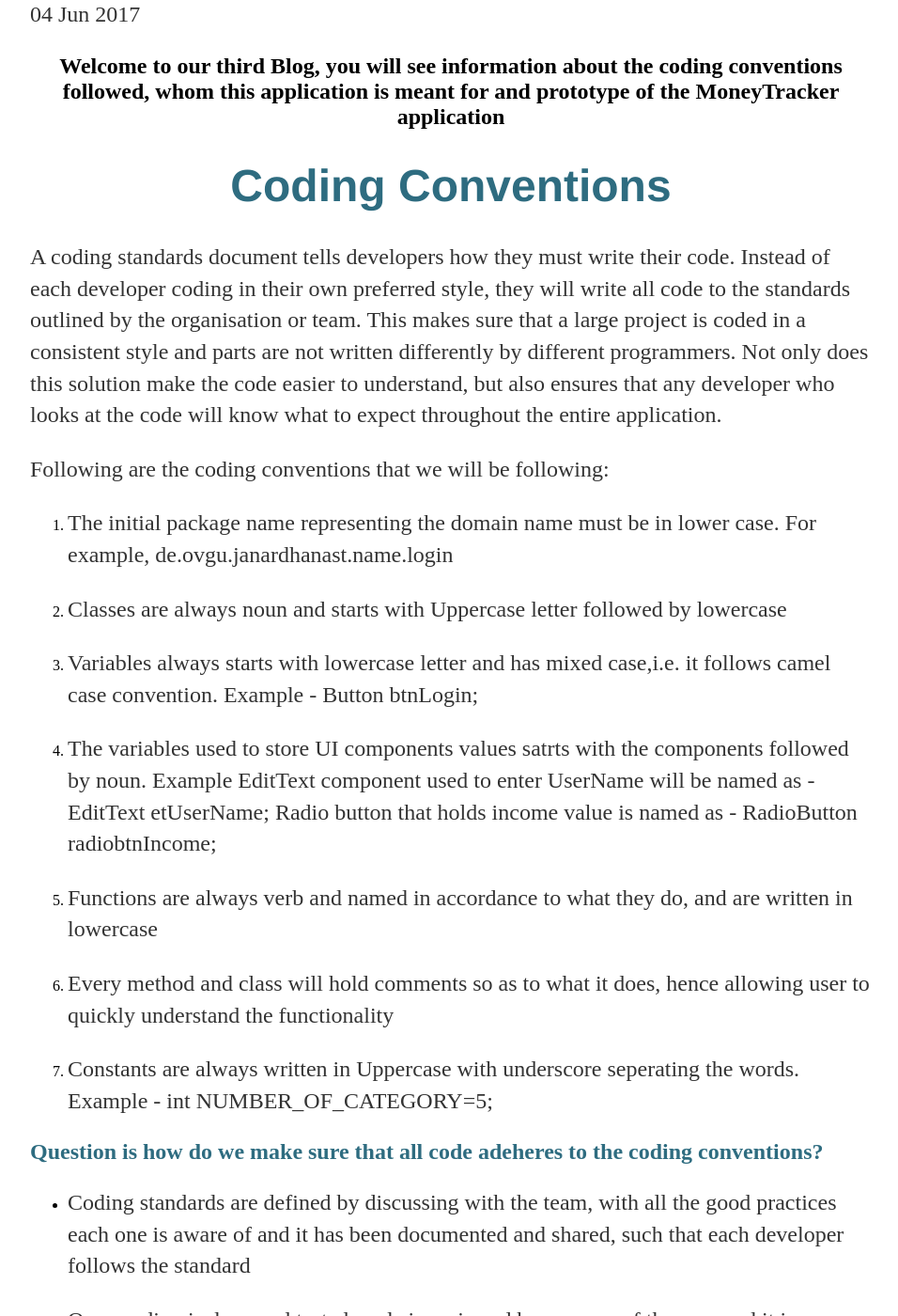
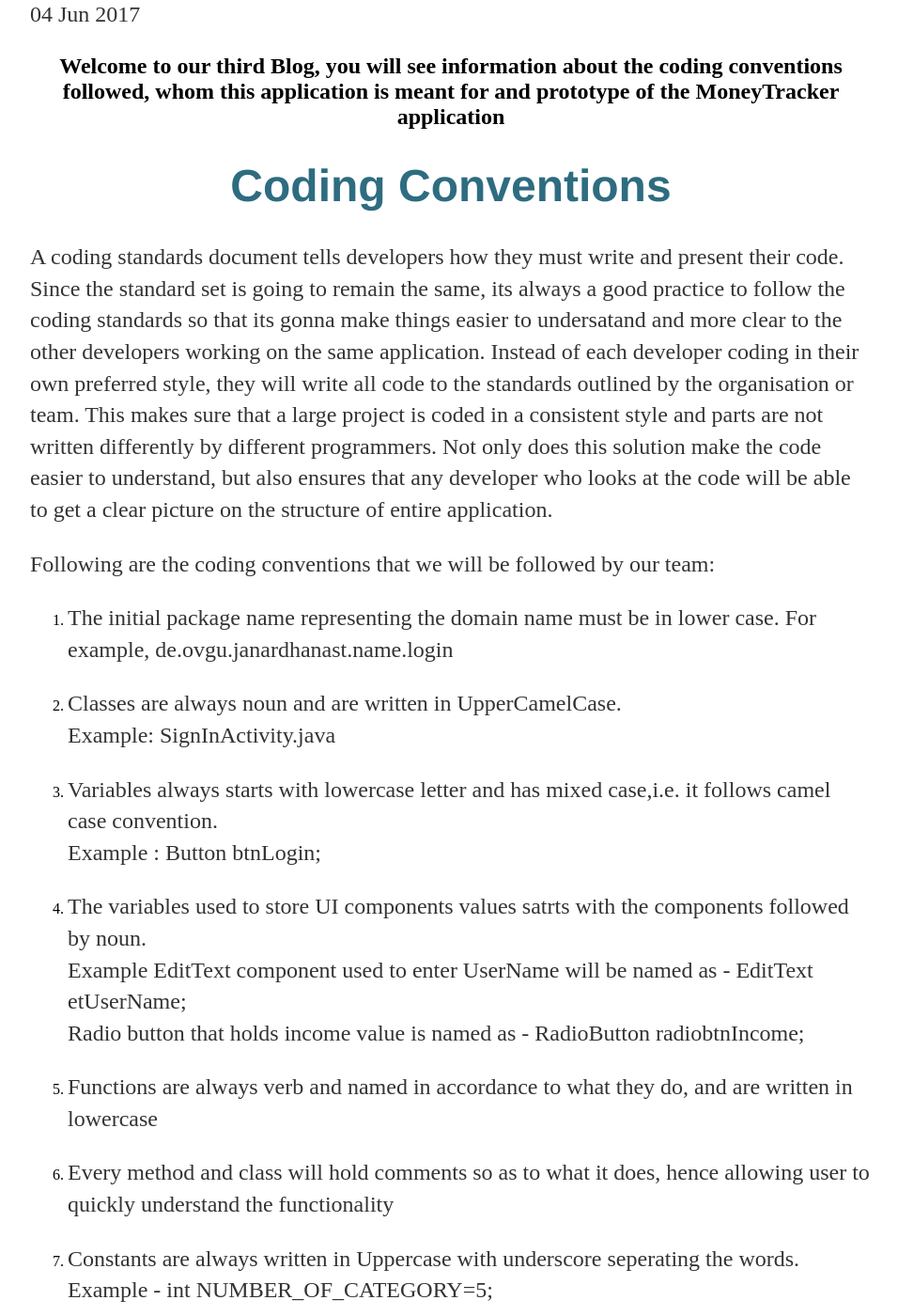
Before and after one commit to vinoth789/Money-tracker, a Jekyll site: the page built from docs/_posts/2017-06-04-ImplementationAndUIDesign.md, in a window 1280 px wide and 1400 px high, scrolled down 198 px. Shown: the whole window at 94% size, without its empty margins (160-1116 px from the left). Built offline with Jekyll 4.4.1, drawn with Linux system fonts in a browser that asks for light colours; our own code applies the rules of GitHub Pages for plain Markdown files; some of the changed text lies outside the part shown.

Commit message:
Create 2017-06-04-ImplementationAndUIDesign.md
test

```diff
--- a/docs/_posts/2017-06-04-ImplementationAndUIDesign.md
+++ b/docs/_posts/2017-06-04-ImplementationAndUIDesign.md
@@ -3,17 +3,17 @@
 
 <div>
 <h1 style="color: #2e6c80; text-align:center;">Coding Conventions</h1>
-<p> A coding standards document tells developers how they must write their code. Instead of each developer coding in their own preferred style, they will write all code to the standards outlined by the organisation or team. This makes sure that a large project is coded in a consistent style and parts are not written differently by different programmers. Not only does this solution make the code easier to understand, but also ensures that any developer who looks at the code will know what to expect throughout the entire application.</p>
-<p>Following are the coding conventions that we will be following: </p>
+<p> A coding standards document tells developers how they must write and present their code. Since the standard set is going to remain the same, its always a good practice to follow the coding standards so that its gonna make things easier to undersatand and more clear to the other developers working on the same application.  Instead of each developer coding in their own preferred style, they will write all code to the standards outlined by the organisation or team. This makes sure that a large project is coded in a consistent style and parts are not written differently by different programmers. Not only does this solution make the code easier to understand, but also ensures that any developer who looks at the code will be able to get a clear picture on the structure of entire application.</p>
+<p>Following are the coding conventions that we will be followed by our team: </p>
 <div>
 <ol>
 <li><p>The initial package name representing the domain name must be in lower case. For example, de.ovgu.janardhanast.name.login</p></li>
-<li><p>Classes are always noun and starts with Uppercase letter followed by lowercase </p></li>
-<li><p>Variables always starts with lowercase letter and has mixed case,i.e. it follows camel case convention. Example - Button btnLogin; </p></li>
-<li><p>The variables used to store UI components values satrts with the components followed by noun. Example EditText component used to enter UserName will be named as - EditText etUserName;  Radio button that holds income value is named as - RadioButton radiobtnIncome;</p></li>
+<li><p>Classes are always noun and are written in UpperCamelCase.<br> Example: SignInActivity.java</p></li>
+<li><p>Variables always starts with lowercase letter and has mixed case,i.e. it follows camel case convention. <br> Example : Button btnLogin; </p></li>
+<li><p>The variables used to store UI components values satrts with the components followed by noun. <br> Example EditText component used to enter UserName will be named as - EditText etUserName; <br> Radio button that holds income value is named as - RadioButton radiobtnIncome;</p></li>
 <li> <p>Functions are always verb and named in accordance to what they do, and are written in lowercase </p></li>
 <li><p>Every method and class will hold comments so as to what it does, hence allowing user to quickly understand the functionality</p></li>
-<li><p>Constants are always written in Uppercase with underscore seperating the words. Example - int NUMBER_OF_CATEGORY=5;</p></li>
+<li><p>Constants are always written in Uppercase with underscore seperating the words.<br> Example - int NUMBER_OF_CATEGORY=5;</p></li>
 </ol>
 </div>
 <h2 style="color: #2e6c80;">Question is how do we make sure that all code adeheres to the coding conventions?</h2>
@@ -21,12 +21,12 @@
 <ul>
 <li><p>Coding standards are defined by discussing with the team, with all the good practices each one is aware of and it has been documented and shared, such that each developer follows the standard </p></li>
 <li><p>Once coding is done and tested, code is reviewed by any one of the peer and it is guaranteed if coding conventions are followed and quality of code is maintained </p></li>
-<li><p>Comment will be added to the relating issue during code review phase, if the developer fails to meet any standard criterias defined</p></li>
+<li><p>Comment will be added to the related issue during code review phase, if the developer fails to meet any standard criterias that has been defined</p></li>
 </ul>
 <a href="http://www.oracle.com/technetwork/java/codeconvtoc-136057.html">Click here for more details on java coding convention...</a>
 </div>
 <h2 style="color: #2e6c80;">To whom is our MoneyTracker Application more suitable?</h2>
-<p>Money Tracker is general purpose application suitable for every individual who is concerned to maintain or track the expenditure, none the less certain pre-requisites are, one willing to use the application has to be aware about usage of mobile phones, installation of android applications. This application can be better utilized by the pupils with age > 8 years, since it involves mathematically calculated results and representation of expenditure and savings interms of graph and Pie charts. This application is only focused for individuals who wish to track their day today expenses, not for group of peoples or doesn't target large scale industrail expenditure maintainance </p>
+<p>Money Tracker is general purpose application suitable for every individual who is concerned to maintain or track the expenditure, none the less certain pre-requisites are, one willing to use the application has to be aware about usage of mobile phones, installation of android applications. This application can be better utilized by the pupils with age > 8 years, since it involves mathematically calculated results and representation of expenditure and savings interms of graph and Pie charts. This application is only focused for individuals who wish to track their day to day expenses, not for group of people or doesn't target large scale industrial expenditure maintainance </p>
 <h2>So considering the above factors we can define the two personas whom the application is more suitable is as follows: </h2>
 
 <h2 style="color: #2e6c80;">1. Students away from home</h2>
```
